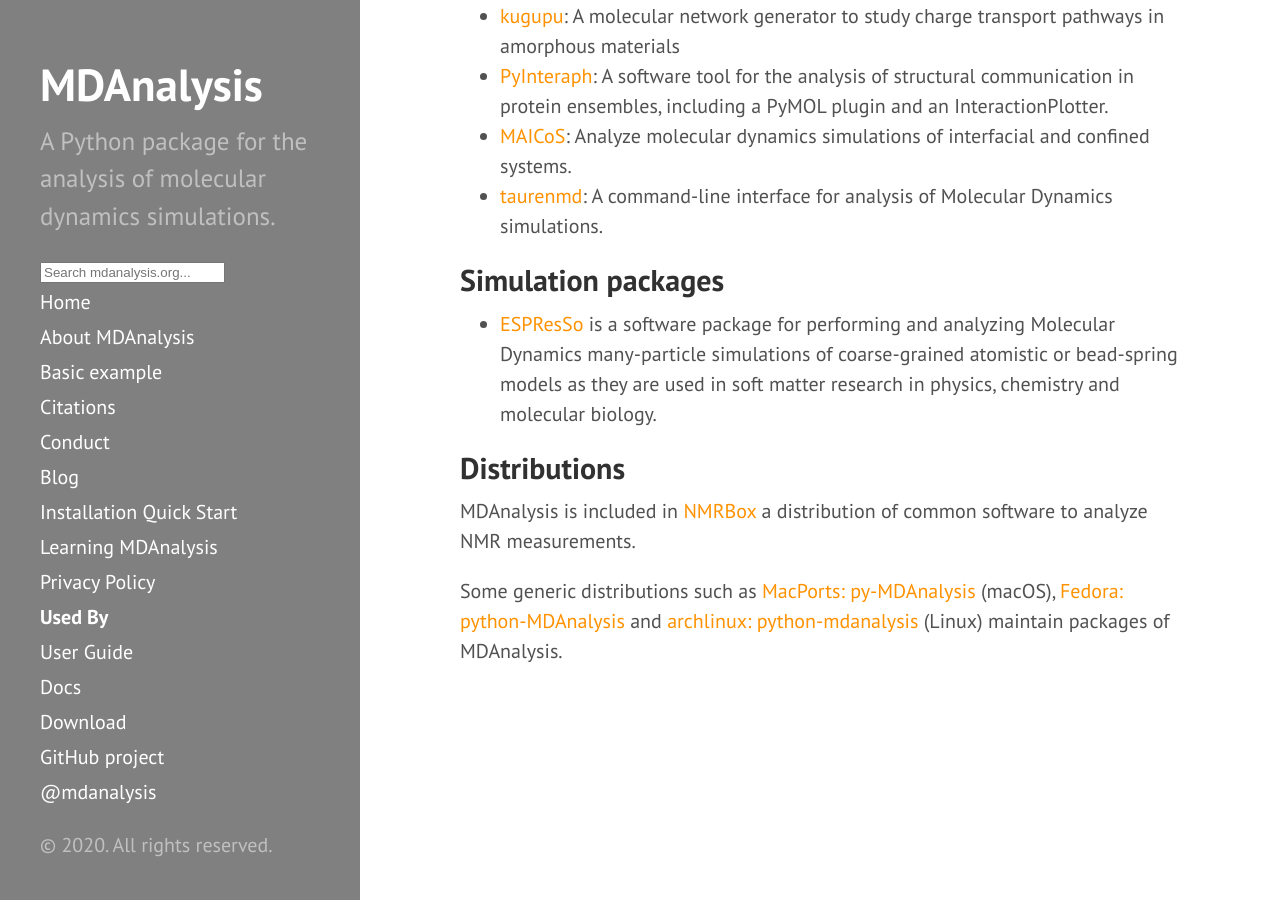
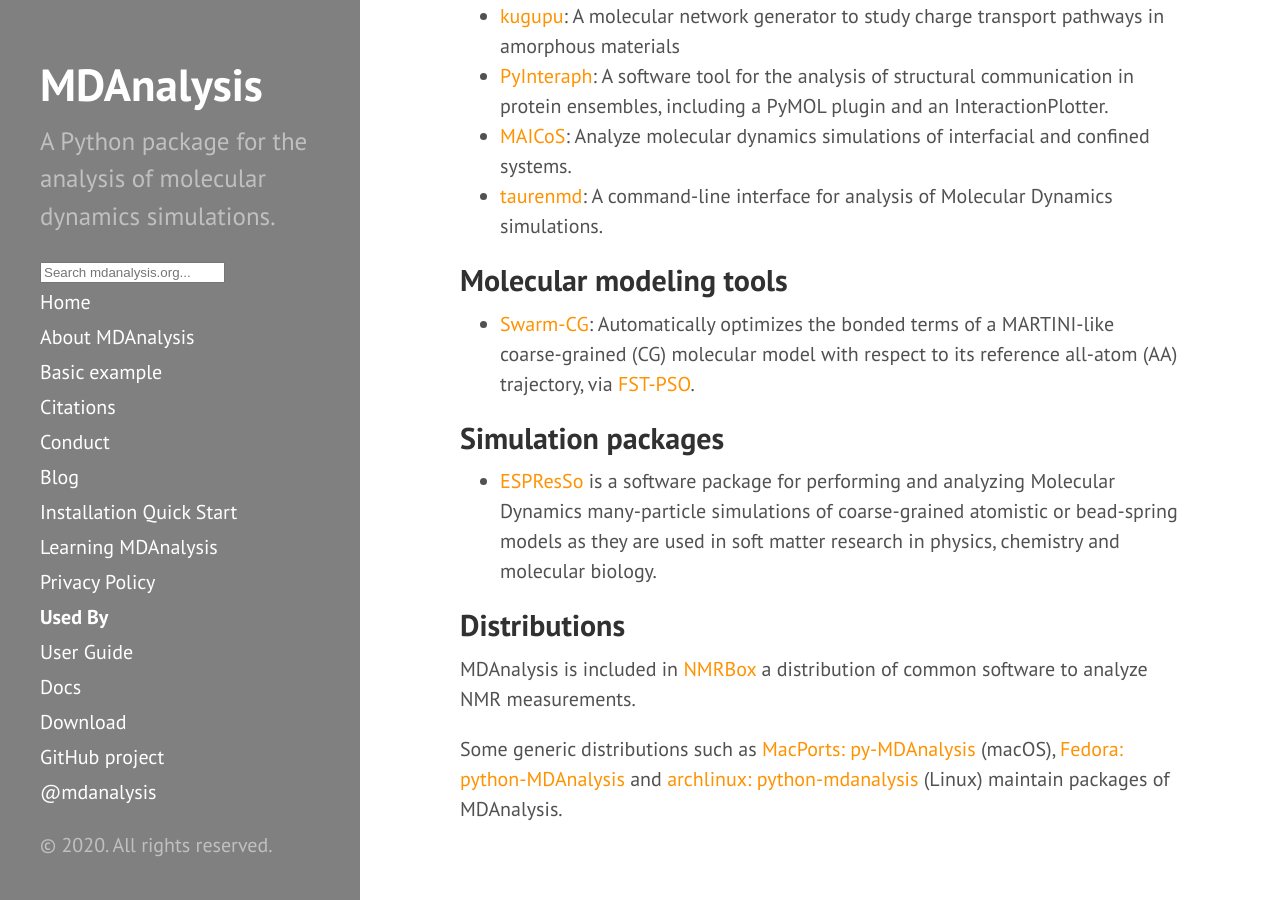
Before and after one commit to MDAnalysis/MDAnalysis.github.io, a Jekyll site: the page built from pages/used-by.md, in a window 1280 px wide and 900 px high, scrolled down 1044 px. Built offline with Jekyll 4.4.1, drawn with Linux system fonts in a browser that asks for light colours; comment, search, counter and statistics services are not loaded.

Commit message:
Update used-by.md

```diff
--- a/pages/used-by.md
+++ b/pages/used-by.md
@@ -17,10 +17,10 @@ can include them here.*
 
 ## Visualization tools
 
-- [nglview](https://github.com/arose/nglview): nglview is a tool to visualize
+-  [nglview](https://github.com/arose/nglview): nglview is a tool to visualize
    trajectories in jupyter notebooks.
-- [MDSrv](https://github.com/nglviewer/mdsrv) streams and visualizes MD trajectories interactively within web browsers
-- [mda-pymol](https://nms.kcl.ac.uk/lorenz.lab/wp/?p=1768):
+-  [MDSrv](https://github.com/nglviewer/mdsrv) streams and visualizes MD trajectories interactively within web browsers
+-  [mda-pymol](https://nms.kcl.ac.uk/lorenz.lab/wp/?p=1768):
    MDAnalysis has been embedded into PyMOL to read many different MD formats
    directly (see
    [bieniekmateusz/pymol-mdanalysis](https://github.com/bieniekmateusz/pymol-mdanalysis)
@@ -55,12 +55,16 @@ can include them here.*
    interfacial and confined systems.
 -  [taurenmd](https://taurenmd.readthedocs.io/en/latest/): A command-line interface for analysis of Molecular Dynamics simulations.
 
+## Molecular modeling tools
+
+-  [Swarm-CG](https://github.com/GMPavanLab/Swarm-CG): Automatically optimizes the bonded terms of a MARTINI-like coarse-grained (CG) molecular model with respect to its reference all-atom (AA) trajectory, via [FST-PSO](https://github.com/aresio/fst-pso).
+
 ## Simulation packages
-- [ESPResSo](http://espressomd.org/) is a software package for
-  performing and analyzing Molecular Dynamics many-particle
-  simulations of coarse-grained atomistic or bead-spring models as
-  they are used in soft matter research in physics, chemistry and
-  molecular biology.
+-  [ESPResSo](http://espressomd.org/) is a software package for
+   performing and analyzing Molecular Dynamics many-particle
+   simulations of coarse-grained atomistic or bead-spring models as
+   they are used in soft matter research in physics, chemistry and
+   molecular biology.
 
 ## Distributions
 
```
